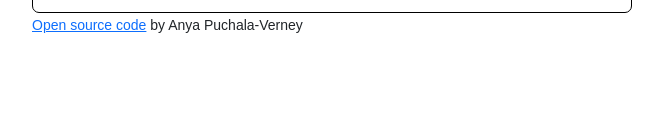
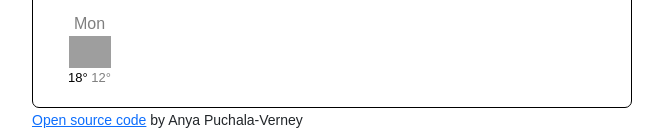
Before and after one commit to AnyaFrances17/vanilla-weather-app, a plain HTML site: page index.html in a window 1280 px wide. Shown: the part 212-349 px from the top of the page, without its empty margins (308-971 px from the left). Drawn offline with nearby package versions, Linux system fonts and the light colour scheme; no server answers; grey boxes are pictures that could not be loaded.

Commit message:
added the weather forecast HTML and CSS

```diff
--- a/index.html
+++ b/index.html
@@ -62,6 +62,22 @@
               </ul>
             </div>
           </div>
+          <div class="weather-forecast">
+            <div class="row">
+              <div class="col-2">
+                <div class="weather-forecast-date">Mon</div>
+                <img
+                  src="http://openweathermap.org/img/wn/10d@2x.png"
+                  alt=""
+                  width="42"
+                />
+                <div class="weather-forecast-temperatures">
+                  <span class="weather-forecast-temperature-max">18°</span>
+                  <span class="weather-forecast-temperature-min">12°</span>
+                </div>
+              </div>
+            </div>
+          </div>
         </div>
         <small>
           <a
--- a/src/style.css
+++ b/src/style.css
@@ -74,3 +74,22 @@ li:first-letter {
 .weather-temperature .active:hover {
   text-decoration: none;
 }
+
+.weather-forecast {
+  margin-top: 20px;
+  text-align: center;
+  color: #000;
+}
+
+.weather-forecast-date {
+  font-size: 16px;
+  opacity: 0.5;
+}
+
+.weather-forecast-temperature-min {
+  opacity: 0.5;
+}
+
+.weather-forecast-temperatures {
+  font-size: 13px;
+}
```
